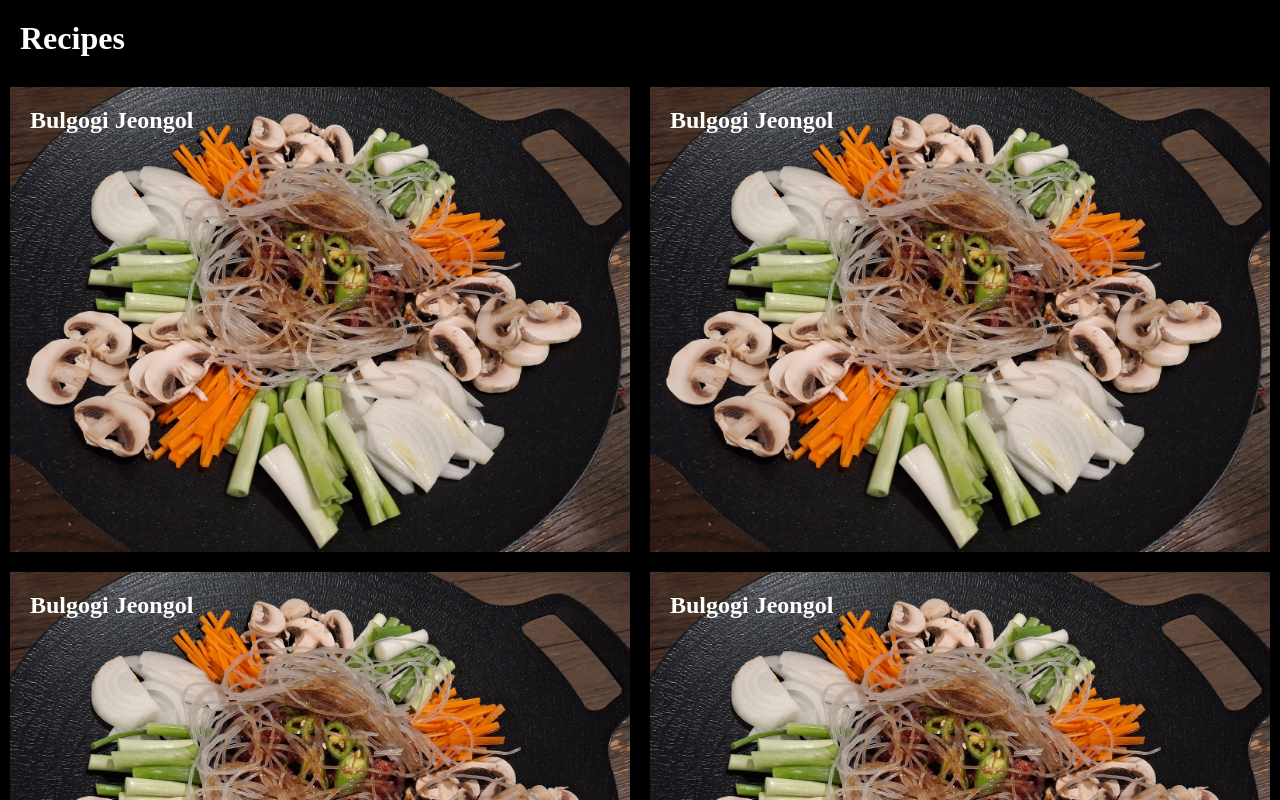
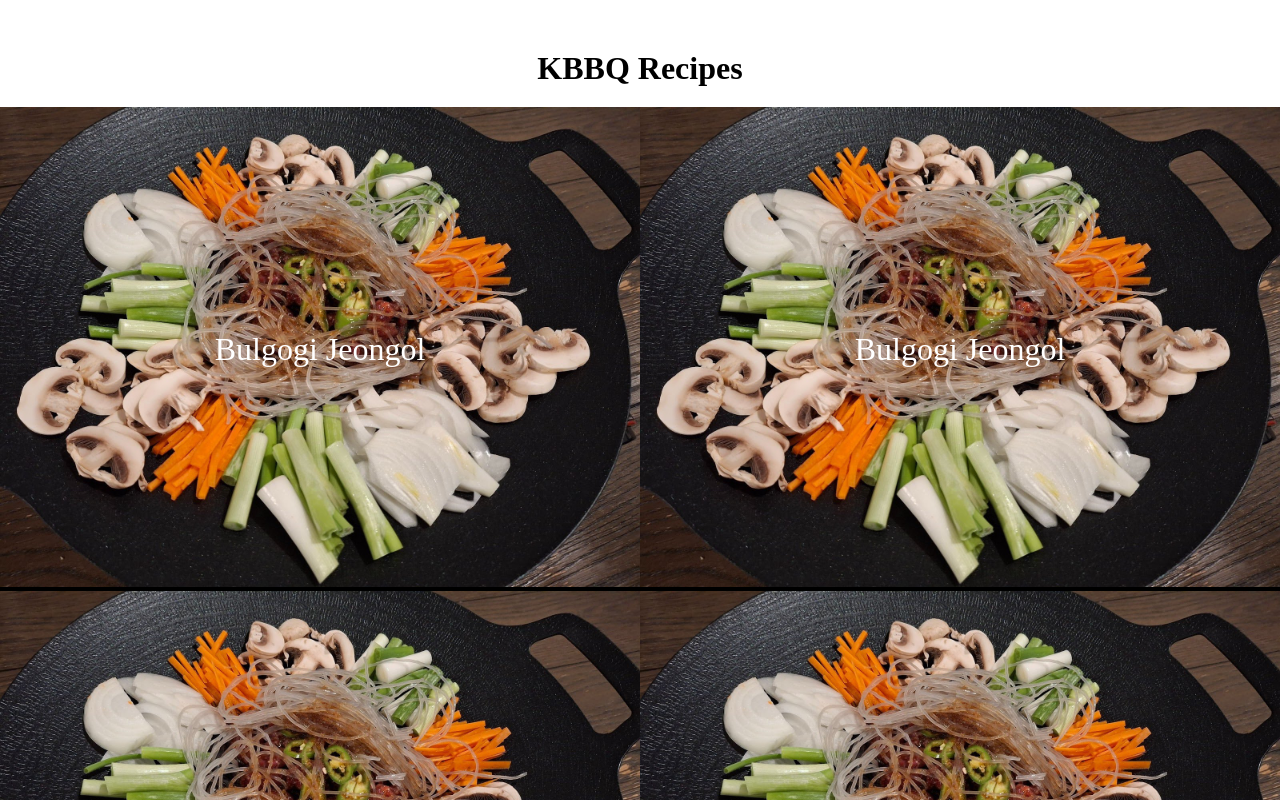
Before and after one commit to Kkoelly/kbbq, a React (Vite) app: page / in a window 1280 px wide. Shown: the top 800 px of the page. Built offline with nearby package versions, Linux system fonts and the light colour scheme.

Commit message:
recipe page

```diff
--- a/src/App.jsx
+++ b/src/Home.jsx
@@ -1,10 +1,10 @@
 import { recipes } from "./data.js";
 import RecipeThumbnail from "./components/RecipeThumbnail.jsx";
 
-function App() {
+function Home() {
   return (
     <>
-      <h1 style={{ color: "white", padding: "20px" }}>Recipes</h1>
+      <h1 className="header">KBBQ Recipes</h1>
       <content>
         {recipes.map((recipe) => (
           <RecipeThumbnail recipe={recipe} />
@@ -14,4 +14,4 @@ function App() {
   );
 }
 
-export default App;
+export default Home;
--- /dev/null
+++ b/src/RecipePage.jsx
@@ -0,0 +1,41 @@
+import React, { useEffect, useState } from "react";
+import { useLocation, useNavigate } from "react-router";
+
+export default function RecipePage() {
+  const location = useLocation();
+  const nav = useNavigate();
+  const recipe = location.state.recipe;
+
+  return (
+    <>
+      <span className="back_button" onClick={() => nav("/")}>
+        &larr;
+      </span>
+      <div className="recipe">
+        <h1 className="recipe_title">{recipe.title}</h1>
+        <img className="card_img" src={recipe.img_path}></img>
+
+        <div className="recipe_content">
+          <h2 className="recipe_header">Ingredients</h2>
+          <ul>
+            {recipe.ingredients.map((ingredient) => (
+              <section className="ingredient_section">
+                <h3>{ingredient.section}</h3>
+                {ingredient.items.map((item) => (
+                  <li className="list_item">{item}</li>
+                ))}
+              </section>
+            ))}
+          </ul>
+
+          <h2 className="recipe_header">Instructions</h2>
+          <ul>
+            {recipe.instructions.map((instruction) => (
+              <li className="list_item">{instruction}</li>
+            ))}
+          </ul>
+        </div>
+      </div>
+    </>
+  );
+}
--- a/src/components/RecipeCard.jsx
+++ /dev/null
@@ -1,32 +0,0 @@
-import React from "react";
-
-export default function RecipeCard({ dialogRef, recipe }) {
-  function closeCard() {
-    dialogRef.current.close();
-  }
-  return (
-    <dialog ref={dialogRef} onClick={closeCard}>
-      <h1>{recipe.title}</h1>
-      <img className="card_img" src={recipe.img_path}></img>
-
-      <h2>Ingredients</h2>
-      <ul>
-        {recipe.ingredients.map((ingredient) => (
-          <>
-            <h3>{ingredient.section}</h3>
-            {ingredient.items.map((item) => (
-              <li>{item}</li>
-            ))}
-          </>
-        ))}
-      </ul>
-
-      <h2>Instructions</h2>
-      <ul>
-        {recipe.instructions.map((instruction) => (
-          <li>{instruction}</li>
-        ))}
-      </ul>
-    </dialog>
-  );
-}
--- a/src/components/RecipeThumbnail.jsx
+++ b/src/components/RecipeThumbnail.jsx
@@ -1,19 +1,17 @@
-import React, { useEffect, useRef } from "react";
-import RecipeCard from "./RecipeCard";
+import React from "react";
+import { useNavigate } from "react-router";
 
 export default function RecipeThumbnail({ recipe }) {
-  const dialogRef = useRef(null);
+  const nav = useNavigate();
 
   function openRecipe() {
-    console.log("Dialgo: ", dialogRef.current);
-    dialogRef.current.showModal();
+    nav("/recipe", { state: { recipe: recipe } });
   }
 
   return (
     <>
-      <RecipeCard dialogRef={dialogRef} recipe={recipe} />
       <div className="thumbnail" onClick={openRecipe}>
-        <h2 className="thumbnail_title">{recipe.title}</h2>
+        <span className="thumbnail_title">{recipe.title}</span>
         <img className="thumbnail_img" src={recipe.img_path}></img>
       </div>
     </>
--- a/src/index.css
+++ b/src/index.css
@@ -1,9 +1,11 @@
 * {
   padding: 0;
   margin: 0;
-  background-color: black;
 }
-
+.header {
+  text-align: center;
+  margin: 50px 0px 20px 0px;
+}
 content {
   display: flex;
   flex-direction: row;
@@ -11,29 +13,96 @@ content {
 }
 
 .thumbnail {
-  padding: 10px;
-  display: flex;
-  flex-direction: column;
-  justify-content: center;
-  flex: 40%;
+  position: relative;
+  width: 50%;
+  background-color: black;
 }
 .thumbnail:hover {
   cursor: pointer;
 }
 
 .thumbnail_title {
-  height: 0;
+  font-size: xx-large;
+  text-wrap: nowrap;
   color: white;
-  z-index: 1;
-  position: relative;
-  top: 20px;
-  left: 20px;
+  position: absolute;
+  z-index: 2;
+  top: 50%;
+  left: 50%;
+  transform: translate(-50%, -50%);
 }
 
 .thumbnail_img {
   width: 100%;
 }
 
+.recipe {
+  max-width: 900px;
+  width: 90%;
+  margin: auto;
+  border-radius: 10%;
+  background-color: rgb(236, 236, 236);
+  padding-bottom: 50px;
+}
+
+.back_button {
+  position: absolute;
+  font-size: xx-large;
+  margin: 10px 20px;
+}
+.back_button:hover {
+  cursor: pointer;
+}
+
+.recipe_title {
+  text-align: center;
+  padding: 50px 0px 20px 0px;
+}
+
 .card_img {
-  width: 500px;
+  width: 400px;
+  display: block;
+  margin: auto;
 }
+
+.recipe_content {
+  padding: 0px 100px;
+  font-size: large;
+}
+.recipe_header {
+  margin: 30px 0px 10px 0px;
+}
+.ingredient_section {
+  margin-bottom: 10px;
+}
+.list_item {
+  margin-left: 20px;
+  margin-bottom: 5px;
+}
+
+@media (max-width: 500px) {
+  content {
+    flex-direction: column;
+    align-items: center;
+  }
+  .thumbnail {
+    width: 80%;
+    margin: 0px auto 10px auto;
+  }
+  .thumbnail_title {
+    font-size: x-large;
+  }
+
+  .recipe {
+    width: 100%;
+    border-radius: 0;
+  }
+  .card_img {
+    width: 90%;
+  }
+  .recipe_content {
+    width: 90%;
+    padding: 0;
+    margin: auto;
+  }
+}
--- a/src/main.jsx
+++ b/src/main.jsx
@@ -1,10 +1,24 @@
 import { StrictMode } from "react";
 import { createRoot } from "react-dom/client";
 import "./index.css";
-import App from "./App.jsx";
+
+import { BrowserRouter, Route, Routes } from "react-router";
+import Home from "./Home";
+import RecipePage from "./RecipePage";
+
+function App() {
+  return (
+    <Routes>
+      <Route index element={<Home />}></Route>
+      <Route path="/recipe" element={<RecipePage />}></Route>
+    </Routes>
+  );
+}
 
 createRoot(document.getElementById("root")).render(
   <StrictMode>
-    <App />
+    <BrowserRouter>
+      <App />
+    </BrowserRouter>
   </StrictMode>
 );
```
